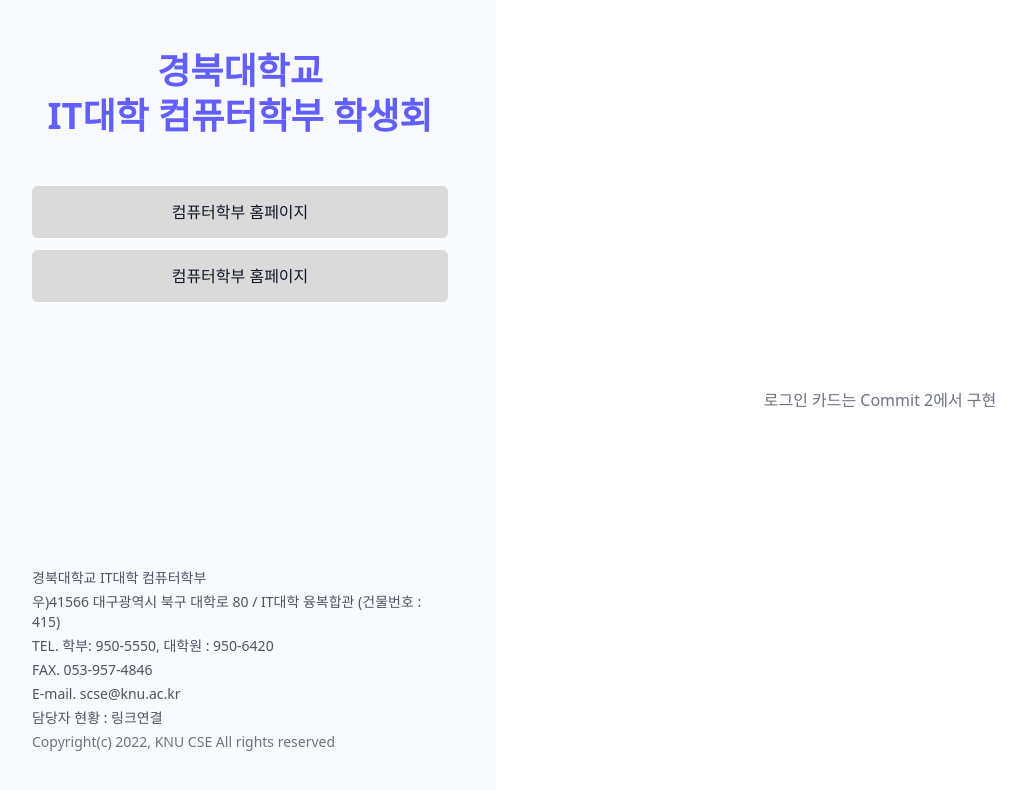
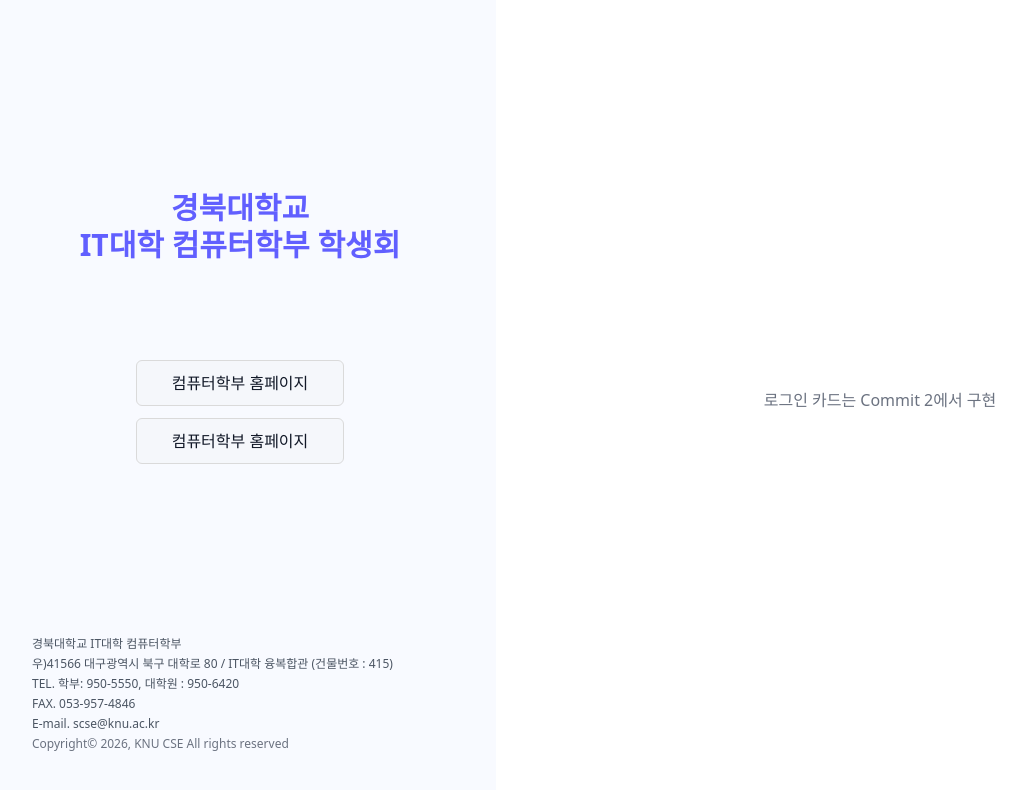
Before and after one commit to Committee-of-System-Library/knu-cse-auth-client, a React (Vite) app: page / in a window 1280 px wide. Shown: the top 790 px of the page, without its empty margins (16-1042 px from the left). Built offline with nearby package versions, Linux system fonts and the light colour scheme.

Commit message:
feat: 로그인 소개 영역 스타일 및 링크 추가
- 버튼 스타일 조정 (패딩, 간격)
- 버튼에 컴퓨터학부 홈페이지 링크 추가
- 텍스트 크기 조정 (text-xs)
- 레이아웃 및 간격 개선

```diff
--- a/src/pages/login/components/LoginIntroSection.tsx
+++ b/src/pages/login/components/LoginIntroSection.tsx
@@ -1,27 +1,26 @@
 export default function LoginIntroSection() {
     return (
         <div className="flex w-[40%] bg-left-bg flex-col justify-between p-12">
-            <div>
-                <h1 className="text-primary text-4xl font-bold mb-12 leading-tight text-center">
+            <div className="flex flex-col items-center justify-center flex-1">
+                <h1 className="text-primary text-3xl font-bold leading-tight text-center">
                     경북대학교<br />IT대학 컴퓨터학부 학생회
                 </h1>
-                <div className="space-y-3">
-                    <button className="bg-button-gray hover:bg-gray-300 text-gray-900 px-6 py-3.5 rounded-md w-full text-center transition-colors font-medium">
+                <div className="space-y-3 w-[50%] mt-24">
+                    <a href="https://cse.knu.ac.kr/index.php" target="_blank" rel="noopener noreferrer" className="bg-button-gray/10 border border-[1.5px] border-button-gray hover:bg-primary/10 hover:border-primary/80 text-gray-900 px-6 py-2.5 rounded-md w-full text-center transition-colors font-medium block">
                         컴퓨터학부 홈페이지
-                    </button>
-                    <button className="bg-button-gray hover:bg-gray-300 text-gray-900 px-6 py-3.5 rounded-md w-full text-center transition-colors font-medium">
+                    </a>
+                    <a href="https://cse.knu.ac.kr/index.php" target="_blank" rel="noopener noreferrer" className="bg-button-gray/10 border border-[1.5px] border-button-gray hover:bg-primary/10 hover:border-primary/80 text-gray-900 px-6 py-2.5 rounded-md w-full text-center transition-colors font-medium block">
                         컴퓨터학부 홈페이지
-                    </button>
+                    </a>
                 </div>
             </div>
-            <div className="text-sm text-gray-600 space-y-1 mt-8">
+            <div className="text-xs text-gray-600 space-y-1 mt-8">
                 <p>경북대학교 IT대학 컴퓨터학부</p>
                 <p>우)41566 대구광역시 북구 대학로 80 / IT대학 융복합관 (건물번호 : 415)</p>
                 <p>TEL. 학부: 950-5550, 대학원 : 950-6420</p>
                 <p>FAX. 053-957-4846</p>
                 <p>E-mail. scse@knu.ac.kr</p>
-                <p>담당자 현황 : 링크연결</p>
-                <p className="mt-6 text-gray-500">Copyright(c) 2022, KNU CSE All rights reserved</p>
+                <p className="text-gray-500">Copyright© 2026, KNU CSE All rights reserved</p>
             </div>
         </div>
     )
```
